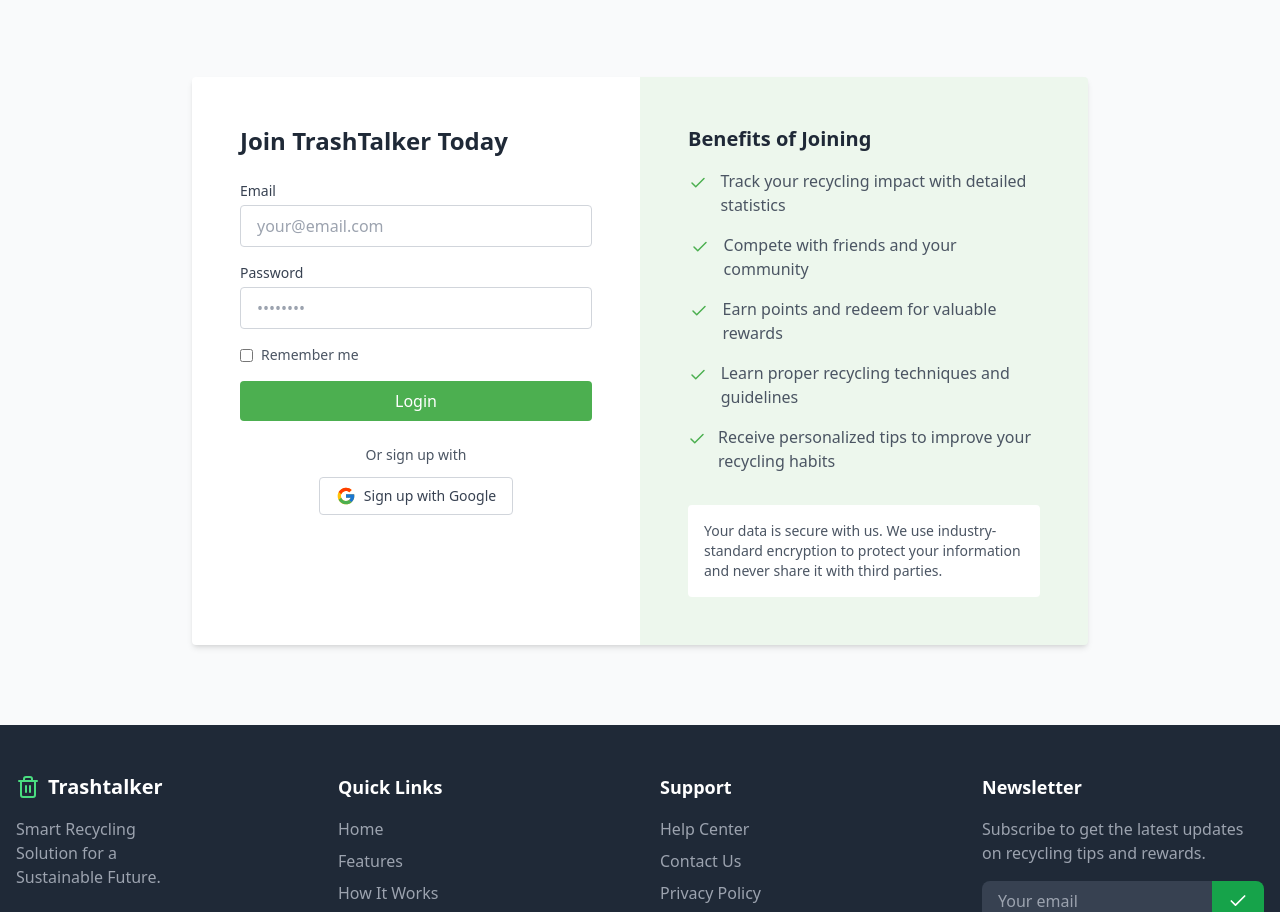
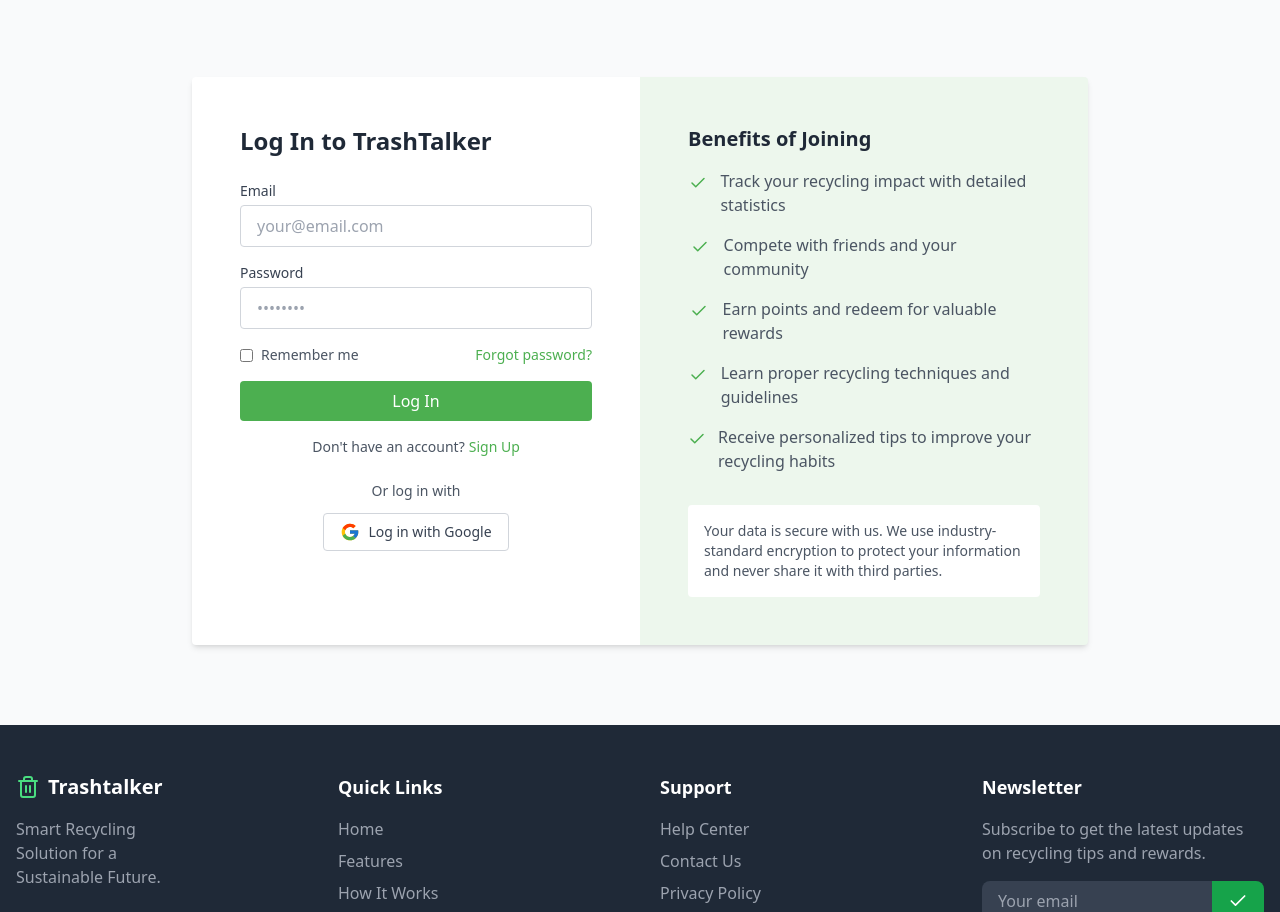
Before and after one commit to katherineeyee/TrashTalker, a React (Create React App) app in the folder client/: page / in a window 1280 px wide. Shown: the part 3640-4552 px from the top of the page. Built offline with nearby package versions, Linux system fonts and the light colour scheme; no server answers.

Commit message:
google auth enable

```diff
--- a/client/src/components/QuickSignUp.jsx
+++ b/client/src/components/QuickSignUp.jsx
@@ -1,19 +1,51 @@
-import React from "react";
+import React, { useState, useEffect } from "react";
 import { Check } from "lucide-react";
 import { FcGoogle } from "react-icons/fc";
+import { login, onUserStateChange } from "../api/firebase"; // Import your existing Firebase functions
 
 const QuickSignUp = () => {
+  const [user, setUser] = useState();
+  const [isLogin, setIsLogin] = useState(true);
+
+  useEffect(() => {
+    // Using the imported onUserStateChange function
+    onUserStateChange((currentUser) => {
+      setUser(currentUser);
+    });
+  }, []);
+
+  // Using the imported login function
+  const handleAuth = () => {
+    login().then((currentUser) => setUser(currentUser));
+  };
+
   return (
-    <section className="py-20 bg-gray-50">
+    <section id="signup" className="py-20 bg-gray-50">
       <div className="container mx-auto px-6">
         <div className="max-w-4xl mx-auto bg-white rounded shadow-md overflow-hidden">
           <div className="grid grid-cols-1 md:grid-cols-2">
             {/* Left: Form */}
             <div className="p-8 md:p-12">
               <h2 className="text-2xl font-bold text-gray-800 mb-6">
-                Join TrashTalker Today
+                {isLogin ? "Log In to TrashTalker" : "Join TrashTalker Today"}
               </h2>
 
+              {user ? (
+                <div className="text-center">
+                  <p className="text-lg text-gray-800 mb-4">Welcome back!</p>
+                  <p className="text-gray-600 mb-6">
+                    You're logged in and ready to start earning rewards for
+                    recycling.
+                  </p>
+                  <a
+                    href="#features"
+                    className="bg-[#4CAF50] text-white px-6 py-2 rounded-md inline-block hover:bg-opacity-90 transition"
+                  >
+                    Explore Features
+                  </a>
+                </div>
+              ) : (
+                <>
                   <form className="space-y-4">
                     <div>
                       <label
@@ -43,32 +75,76 @@ const QuickSignUp = () => {
                         placeholder="••••••••"
                       />
                     </div>
+
+                    {isLogin && (
+                      <div className="flex items-center justify-between">
                         <div className="flex items-center">
-                  <input type="checkbox" id="remember" className="mr-2" />
-                  <label htmlFor="remember" className="text-sm text-gray-600">
+                          <input
+                            type="checkbox"
+                            id="remember"
+                            className="mr-2"
+                          />
+                          <label
+                            htmlFor="remember"
+                            className="text-sm text-gray-600"
+                          >
                             Remember me
                           </label>
                         </div>
                         <button
-                  type="submit"
+                          type="button"
+                          className="text-sm text-[#4CAF50] hover:underline"
+                        >
+                          Forgot password?
+                        </button>
+                      </div>
+                    )}
+
+                    <div className="flex flex-col sm:flex-row gap-4">
+                      <button
+                        type="button"
+                        onClick={handleAuth}
                         className="w-full bg-[#4CAF50] text-white py-2 rounded hover:bg-opacity-90 transition font-medium"
                       >
-                  Login
+                        {isLogin ? "Log In" : "Sign Up"}
                       </button>
+                    </div>
+
+                    <div className="text-center">
+                      <p className="text-sm text-gray-600">
+                        {isLogin
+                          ? "Don't have an account?"
+                          : "Already have an account?"}
+                        <button
+                          type="button"
+                          onClick={() => setIsLogin(!isLogin)}
+                          className="ml-1 text-[#4CAF50] hover:underline focus:outline-none"
+                        >
+                          {isLogin ? "Sign Up" : "Login"}
+                        </button>
+                      </p>
+                    </div>
                   </form>
 
-              {/* Google Only */}
+                  {/* Google Sign In/Up */}
                   <div className="mt-6 text-center">
-                <p className="text-sm text-gray-600 mb-3">Or sign up with</p>
+                    <p className="text-sm text-gray-600 mb-3">
+                      Or {isLogin ? "log in" : "sign up"} with
+                    </p>
                     <div className="flex justify-center">
-                  <button className="flex items-center gap-2 px-4 py-2 border border-gray-300 rounded hover:bg-gray-100 transition">
+                      <button
+                        onClick={handleAuth}
+                        className="flex items-center gap-2 px-4 py-2 border border-gray-300 rounded hover:bg-gray-100 transition"
+                      >
                         <FcGoogle size={20} />
                         <span className="text-sm font-medium text-gray-700">
-                      Sign up with Google
+                          {isLogin ? "Log in" : "Sign up"} with Google
                         </span>
                       </button>
                     </div>
                   </div>
+                </>
+              )}
             </div>
 
             {/* Right: Benefits */}
```
Lines whose indentation alone changed are shown as unchanged.
